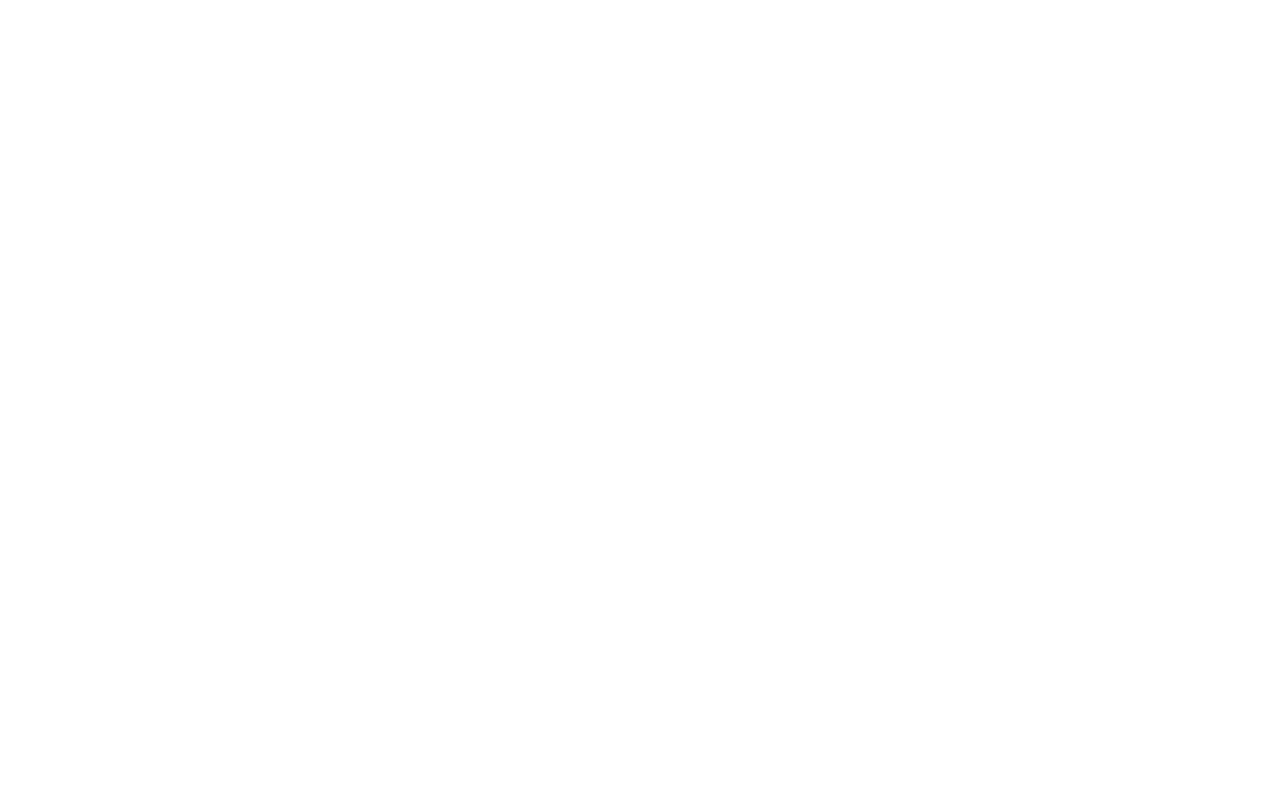
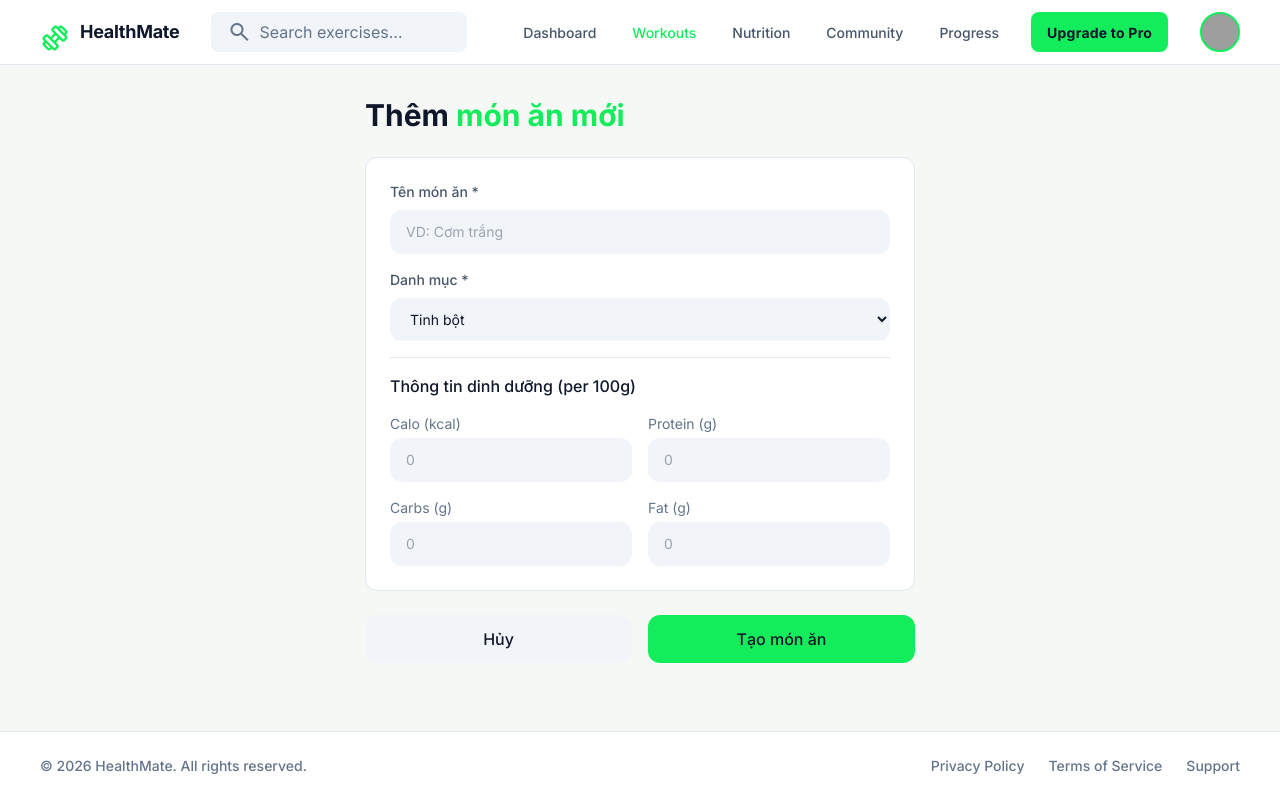
Before and after one commit to datvthe/Healthmate, a React (Vite) app in the folder frontend/: page /admin/foods/new in a window 1280 px wide. Before the commit this address had no page. Built offline with nearby package versions, Linux system fonts and the light colour scheme; grey boxes are pictures that could not be loaded.

Commit message:
Create form for admin to add information for new food (protein, fat, carbs,...)

```diff
--- a/frontend/src/App.tsx
+++ b/frontend/src/App.tsx
@@ -2,6 +2,7 @@
 import AiCoachPage from './pages/AiCoachPage';
 import FoodCatalogPage from './pages/FoodCatalogPage';
 import MealPlannerPage from './pages/MealPlannerPage';
+import AdminFoodFormPage from './pages/AdminFoodFormPage';
 
 export default function App() {
   return (
@@ -19,6 +20,9 @@
         {/* Meal Planner */}
         <Route path="/meal-planner" element={<MealPlannerPage />} />
 
+        {/* Admin */}
+        <Route path="/admin/foods/new" element={<AdminFoodFormPage />} />
+
         {/* Nơi thêm các đường dẫn khác sau này */}
         {/* <Route path="/admin" element={<AdminDashboard />} /> */}
       </Routes>
--- /dev/null
+++ b/frontend/src/pages/AdminFoodFormPage.tsx
@@ -0,0 +1,192 @@
+import { useState } from 'react';
+import { useNavigate } from 'react-router-dom';
+import Layout from '../components/Layout';
+
+const CATEGORIES = ['Tinh bột', 'Đạm', 'Rau củ', 'Trái cây', 'Đồ uống', 'Khác'];
+
+const AdminFoodFormPage = () => {
+  const navigate = useNavigate();
+  const [loading, setLoading] = useState(false);
+  const [error, setError] = useState('');
+  const [formData, setFormData] = useState({
+    name: '',
+    category: 'Tinh bột',
+    calories: '',
+    protein: '',
+    carbs: '',
+    fat: ''
+  });
+
+  const handleChange = (e: React.ChangeEvent<HTMLInputElement | HTMLSelectElement>) => {
+    const { name, value } = e.target;
+    setFormData(prev => ({ ...prev, [name]: value }));
+  };
+
+  const handleSubmit = async (e: React.FormEvent) => {
+    e.preventDefault();
+    setError('');
+
+    if (!formData.name.trim()) {
+      setError('Vui lòng nhập tên món ăn');
+      return;
+    }
+
+    setLoading(true);
+
+    try {
+      const response = await fetch('http://localhost:8000/api/foods', {
+        method: 'POST',
+        headers: { 'Content-Type': 'application/json' },
+        credentials: 'include',
+        body: JSON.stringify({
+          name: formData.name.trim(),
+          category: formData.category,
+          calories: parseFloat(formData.calories) || 0,
+          protein: parseFloat(formData.protein) || 0,
+          carbs: parseFloat(formData.carbs) || 0,
+          fat: parseFloat(formData.fat) || 0
+        })
+      });
+
+      const data = await response.json();
+
+      if (response.ok) {
+        alert('Tạo món ăn thành công!');
+        navigate('/foods');
+      } else {
+        setError(data.message || 'Lỗi khi tạo món ăn');
+      }
+    } catch (err) {
+      setError('Lỗi kết nối server');
+    } finally {
+      setLoading(false);
+    }
+  };
+
+  return (
+    <Layout>
+      <div className="max-w-xl mx-auto">
+        <h1 className="text-3xl font-bold mb-6">
+          Thêm <span className="text-primary">món ăn mới</span>
+        </h1>
+
+        {error && (
+          <div className="mb-4 p-4 bg-red-50 dark:bg-red-900/20 text-red-600 dark:text-red-400 rounded-lg">
+            {error}
+          </div>
+        )}
+
+        <form onSubmit={handleSubmit} className="space-y-6">
+          <div className="bg-white dark:bg-slate-900 rounded-xl border border-slate-200 dark:border-slate-800 p-6 space-y-4">
+            <div>
+              <label className="block text-sm font-medium text-slate-600 dark:text-slate-400 mb-2">
+                Tên món ăn *
+              </label>
+              <input
+                type="text"
+                name="name"
+                value={formData.name}
+                onChange={handleChange}
+                placeholder="VD: Cơm trắng"
+                className="w-full bg-slate-100 dark:bg-slate-800 rounded-xl py-3 px-4 text-sm focus:outline-none focus:ring-1 focus:ring-primary"
+              />
+            </div>
+
+            <div>
+              <label className="block text-sm font-medium text-slate-600 dark:text-slate-400 mb-2">
+                Danh mục *
+              </label>
+              <select
+                name="category"
+                value={formData.category}
+                onChange={handleChange}
+                className="w-full bg-slate-100 dark:bg-slate-800 rounded-xl py-3 px-4 text-sm focus:outline-none focus:ring-1 focus:ring-primary"
+              >
+                {CATEGORIES.map((cat) => (
+                  <option key={cat} value={cat}>{cat}</option>
+                ))}
+              </select>
+            </div>
+
+            <div className="pt-4 border-t border-slate-200 dark:border-slate-800">
+              <h3 className="font-medium mb-4">Thông tin dinh dưỡng (per 100g)</h3>
+              <div className="grid grid-cols-2 gap-4">
+                <div>
+                  <label className="block text-sm text-slate-500 mb-1">Calo (kcal)</label>
+                  <input
+                    type="number"
+                    name="calories"
+                    value={formData.calories}
+                    onChange={handleChange}
+                    min="0"
+                    step="0.1"
+                    placeholder="0"
+                    className="w-full bg-slate-100 dark:bg-slate-800 rounded-xl py-3 px-4 text-sm focus:outline-none focus:ring-1 focus:ring-primary"
+                  />
+                </div>
+                <div>
+                  <label className="block text-sm text-slate-500 mb-1">Protein (g)</label>
+                  <input
+                    type="number"
+                    name="protein"
+                    value={formData.protein}
+                    onChange={handleChange}
+                    min="0"
+                    step="0.1"
+                    placeholder="0"
+                    className="w-full bg-slate-100 dark:bg-slate-800 rounded-xl py-3 px-4 text-sm focus:outline-none focus:ring-1 focus:ring-primary"
+                  />
+                </div>
+                <div>
+                  <label className="block text-sm text-slate-500 mb-1">Carbs (g)</label>
+                  <input
+                    type="number"
+                    name="carbs"
+                    value={formData.carbs}
+                    onChange={handleChange}
+                    min="0"
+                    step="0.1"
+                    placeholder="0"
+                    className="w-full bg-slate-100 dark:bg-slate-800 rounded-xl py-3 px-4 text-sm focus:outline-none focus:ring-1 focus:ring-primary"
+                  />
+                </div>
+                <div>
+                  <label className="block text-sm text-slate-500 mb-1">Fat (g)</label>
+                  <input
+                    type="number"
+                    name="fat"
+                    value={formData.fat}
+                    onChange={handleChange}
+                    min="0"
+                    step="0.1"
+                    placeholder="0"
+                    className="w-full bg-slate-100 dark:bg-slate-800 rounded-xl py-3 px-4 text-sm focus:outline-none focus:ring-1 focus:ring-primary"
+                  />
+                </div>
+              </div>
+            </div>
+          </div>
+
+          <div className="flex gap-4">
+            <button
+              type="button"
+              onClick={() => navigate('/foods')}
+              className="flex-1 py-3 bg-slate-100 dark:bg-slate-800 rounded-xl font-medium hover:bg-slate-200 dark:hover:bg-slate-700 transition"
+            >
+              Hủy
+            </button>
+            <button
+              type="submit"
+              disabled={loading}
+              className="flex-1 py-3 bg-primary text-slate-900 rounded-xl font-medium hover:bg-primary/90 transition disabled:opacity-50"
+            >
+              {loading ? 'Đang tạo...' : 'Tạo món ăn'}
+            </button>
+          </div>
+        </form>
+      </div>
+    </Layout>
+  );
+};
+
+export default AdminFoodFormPage;
```
